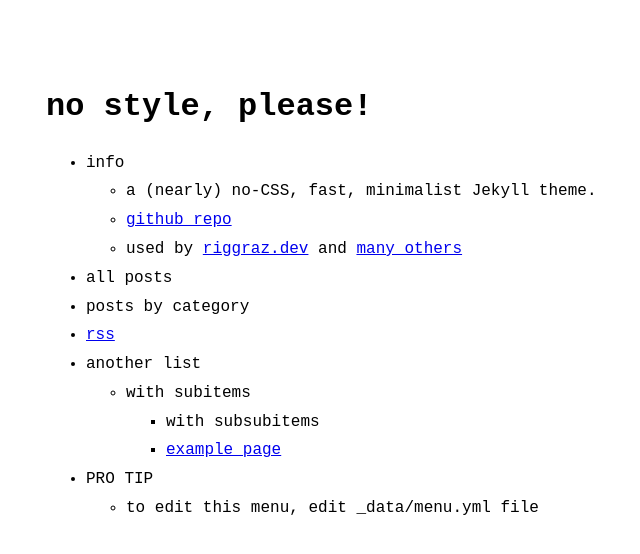
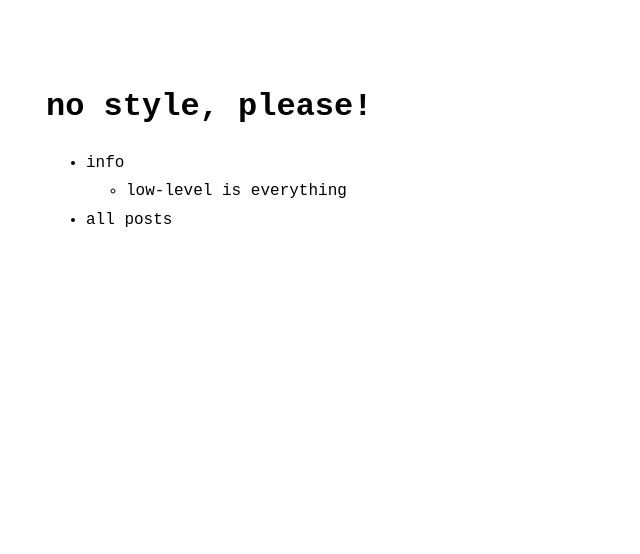
Before and after one commit to b0bleet/b0bleet.github.io, a Jekyll site: the page built from index.md, in a window 1280 px wide. Shown: the top 554 px of the page, without its empty margins (274-914 px from the left). Built offline with Jekyll 4.4.1, drawn with Linux system fonts in a browser that asks for light colours.

Commit message:
change title

```diff
--- a/_data/menu.yml
+++ b/_data/menu.yml
@@ -1,13 +1,7 @@
-# For documentation on this file, see:
-# https://github.com/riggraz/no-style-please#customize-the-menu
-
 entries:
   - title: info
     entries:
-      - title: a (nearly) no-CSS, fast, minimalist Jekyll theme.
-      - title: github repo
-        url: https://github.com/riggraz/no-style-please
-      - title: "used by <a href='https://riggraz.dev'>riggraz.dev</a> and <a href='https://github.com/riggraz/no-style-please/network/dependents'>many others</a>"
+      - title: low-level is everything
 
   - title: all posts
     post_list:
@@ -15,24 +9,3 @@ entries:
       show_more: true
       show_more_text: See archive...
       show_more_url: archive.html
-
-  - title: posts by category
-    post_list:
-      category: example2
-      show_more: true
-      show_more_text: See more posts...
-      show_more_url: example2-archive.html
-
-  - title: rss
-    url: feed.xml
-
-  - title: another list
-    entries:
-      - title: with subitems
-        entries:
-          - title: with subsubitems
-          - title: example page
-            url: about
-  - title: PRO TIP
-    entries:
-      - title: to edit this menu, edit _data/menu.yml file
```
